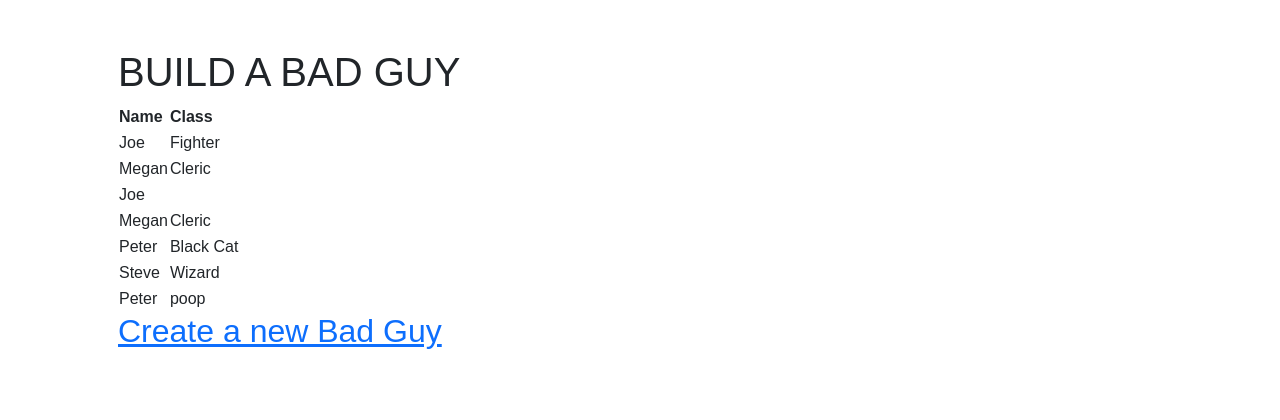
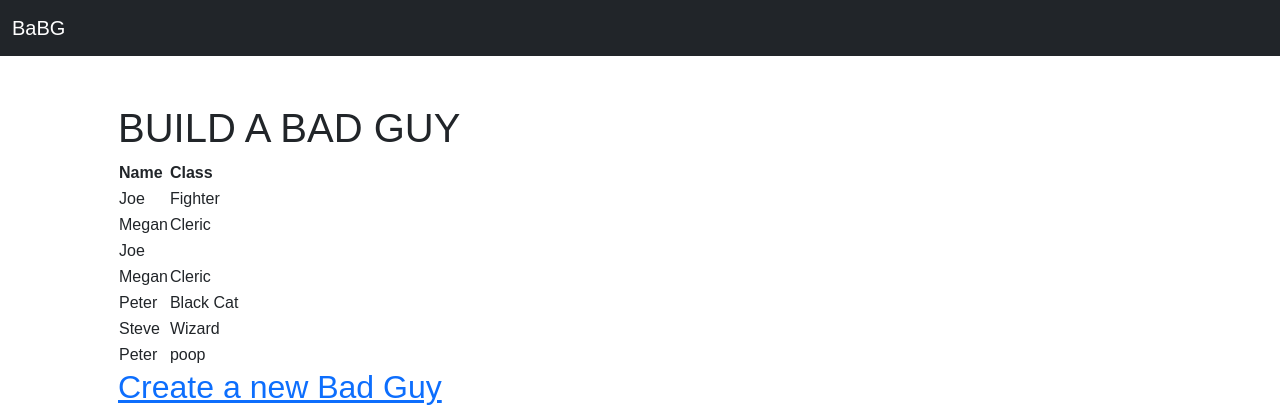
Before and after one commit to playwithjoe/Build-A-Bad-Guy, a Flask app: page / in a window 1280 px wide. Shown: the top 420 px of the page. Run offline with Flask 2, Linux system fonts and the light colour scheme; data comes from the database, SQL or seed files in the repository; both versions use the stored data as it was after the commit; some web fonts are replaced.

Commit message:
minor changes

```diff
--- a/templates/layout.html
+++ b/templates/layout.html
@@ -18,6 +18,24 @@
     </head>
     <body>
 
+        <nav class="navbar navbar-dark bg-dark">
+            <div class="container-fluid">
+                <a class=navbar-brand>
+                    BaBG
+                </a>
+                <div class="collapse navbar-collapse" id="navbarSupportedContent">
+                    <ul class="navbar-nav">
+                        <li class="nav-item">
+                            My Monsters
+                        </li>
+                        <li class="nav-item">
+                            Create
+                        </li>
+                    </ul>
+                </div>
+            </div>
+        </nav>
+
         <main class="container p-5">
             {% block main %}{% endblock %}
         </main>
```
Also changed, not shown: buildbadguy.db.
